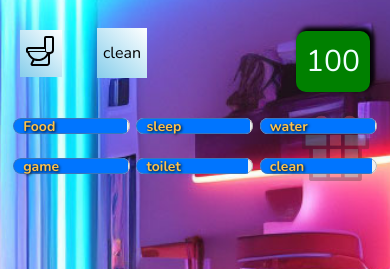
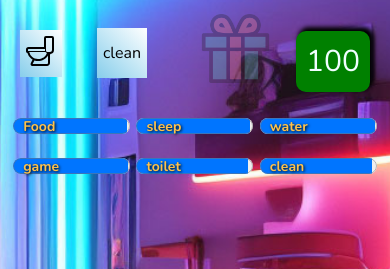
Before and after one commit to nikomol123/cat, a plain HTML site: page index.html in a window 390 px wide. Shown: the top 269 px of the page. Drawn offline with nearby package versions, Linux system fonts and the light colour scheme.

Commit message:
Add files via upload

```diff
--- a/responsive.css
+++ b/responsive.css
@@ -147,4 +147,8 @@ body {
         /* background-position-x: 309px; */
         width: 320px;
     }
+    .present {
+        right: 120px;
+        top: 14px;
+    }
 }
```
